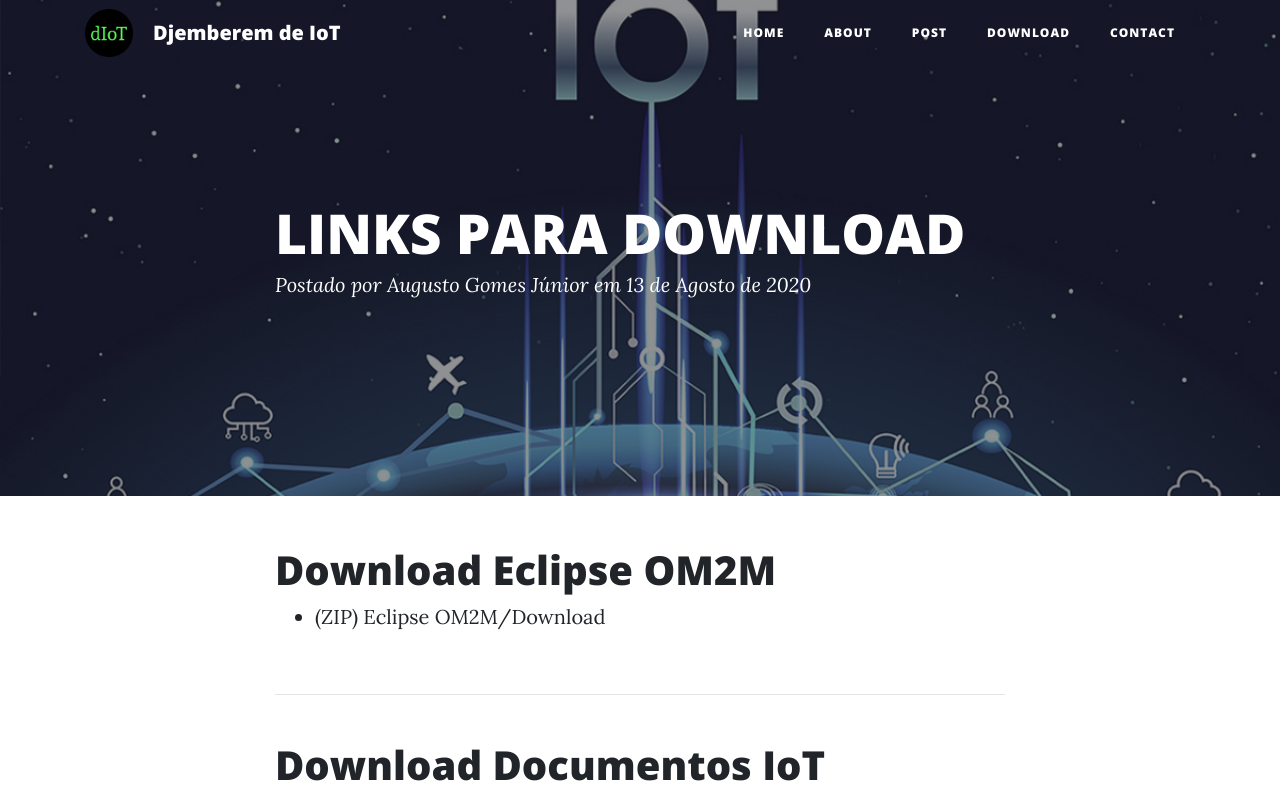
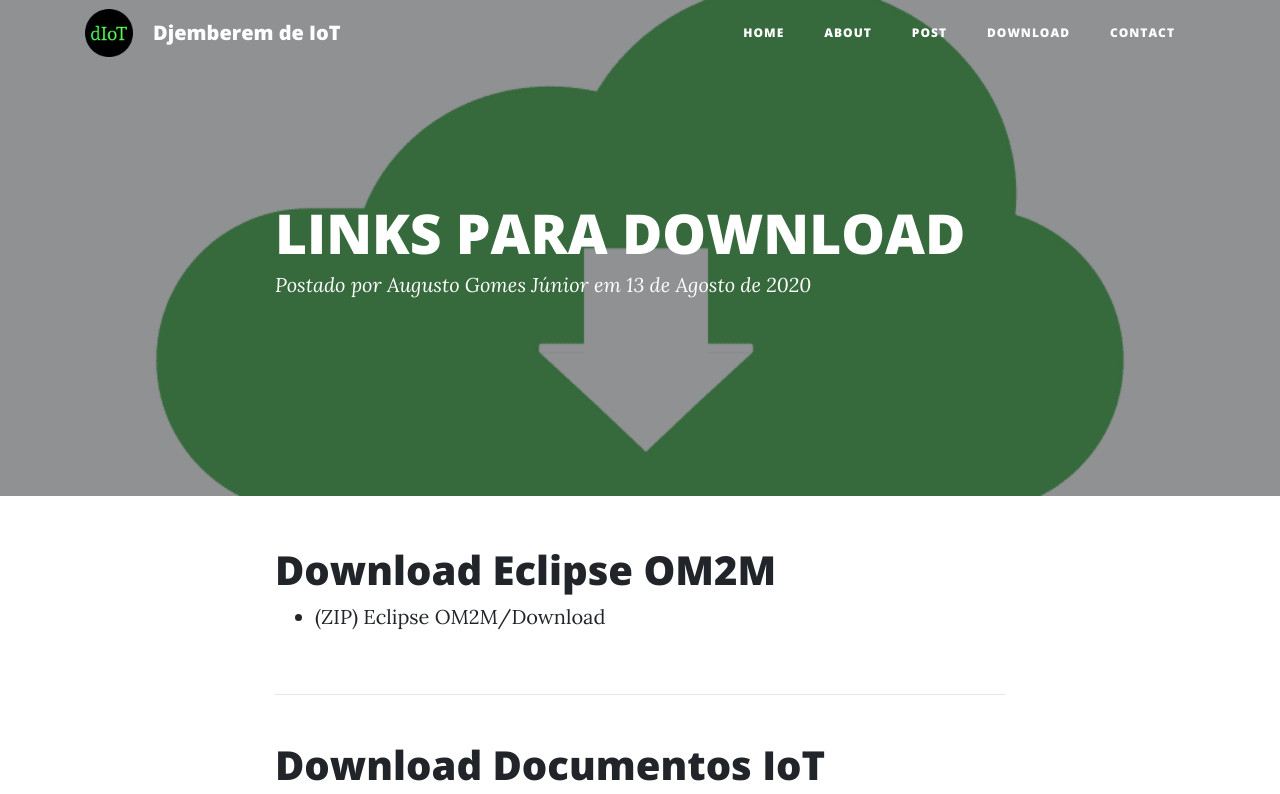
Before and after one commit to augoju/DjemberemIoT, a website: page download.html in a window 1280 px wide. Shown: the top 794 px of the page. Drawn offline with nearby package versions, Linux system fonts and the light colour scheme.

Commit message:
download foto

```diff
--- a/download.html
+++ b/download.html
@@ -60,7 +60,7 @@
   </nav>
 
   <!-- Page Header -->
-  <header class="masthead" style="background-image: url('img/post-bg.jpg')">
+  <header class="masthead" style="background-image: url('img/download-bg.png')">
     <div class="overlay"></div>
     <div class="container">
       <div class="row">
```
Also changed, not shown: img/download-bg.png (added).
